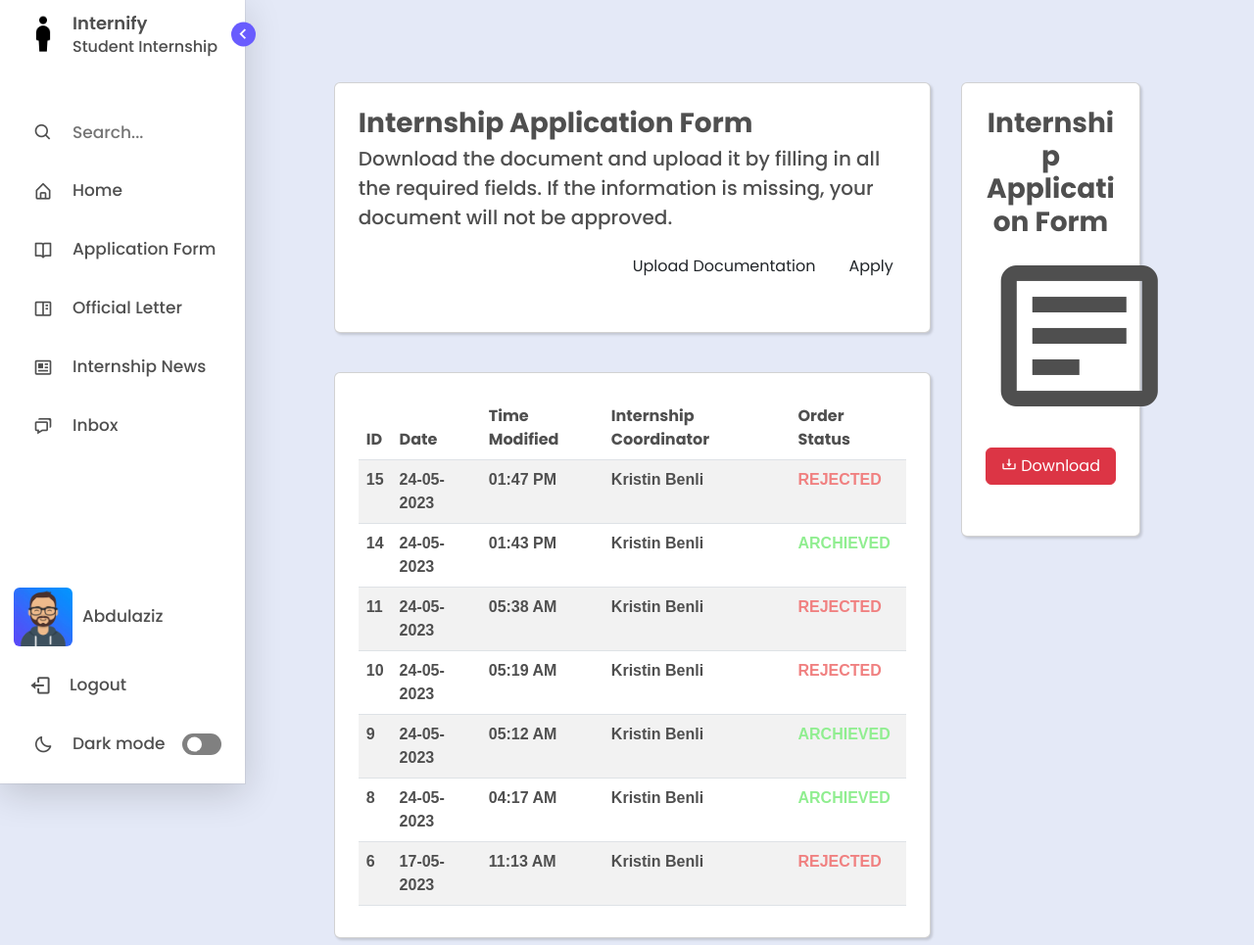
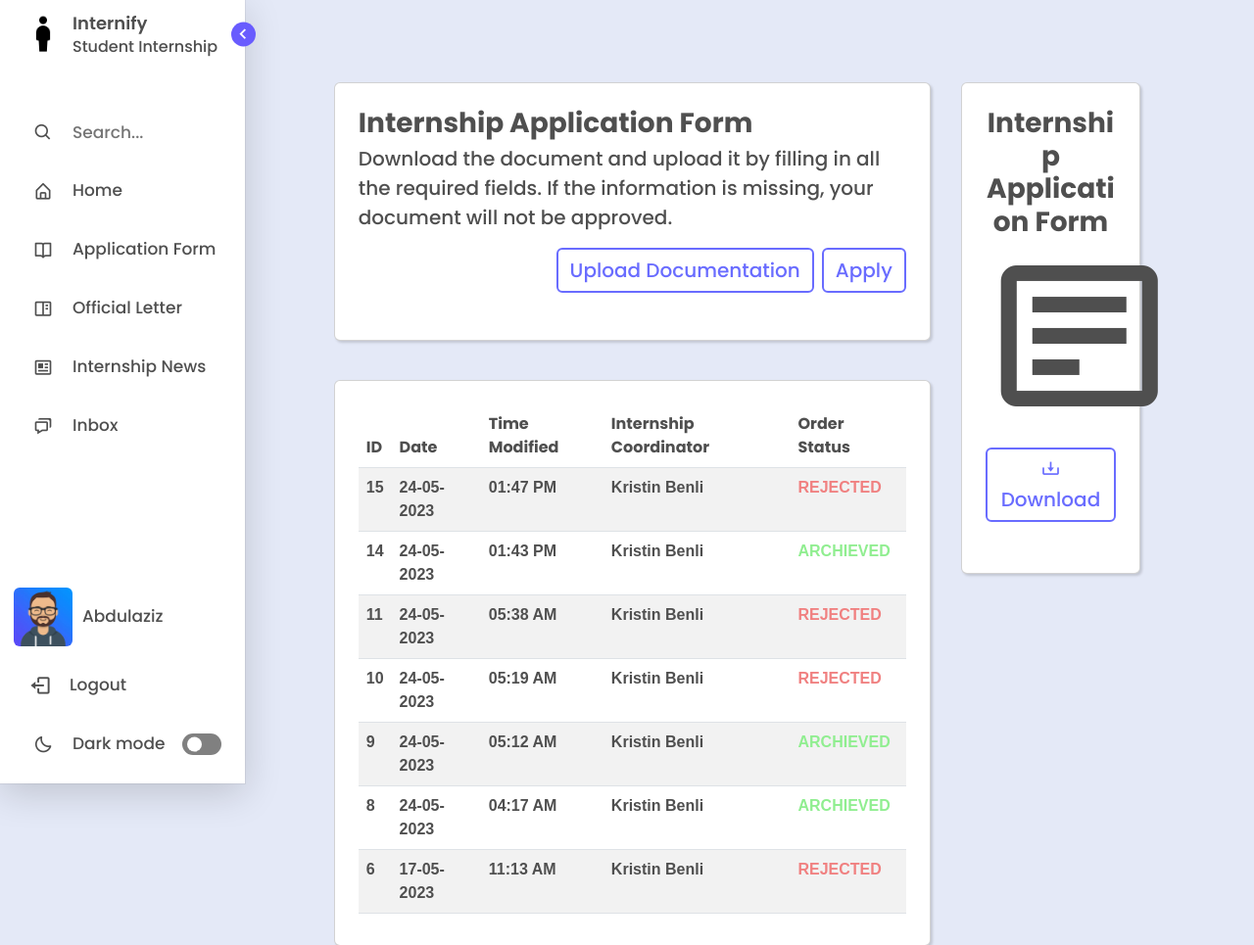
Before and after one commit to emirsakal/Internify, a Django app: page /application-form/ in a window 1280 px wide; the page is wider, and only the part inside the window is pictured. Shown: the top 965 px of that part at 98% size. Run offline with Django 4.2, Linux system fonts and the light colour scheme; a user stored in the database is signed in; data comes from the database, SQL or seed files in the repository; some libraries are stand-ins or nearby versions.

Commit message:
hover button changes

```diff
--- a/templates/student/internshipform.html
+++ b/templates/student/internshipform.html
@@ -36,11 +36,11 @@
                 <h3 class="fw-bolder mb-1 text">Internship Application Form</h3>
               </a>
               <p class="text lead">Download the document and upload it by filling in all the required fields. If the information is missing, your document will not be approved.</p>
-              <button type="submit" class="btn" style="float:right;">
+              <button type="submit" class="btn btn-outline-primary" style="float:right;">
                 <span class="d-none d-sm-block"> Apply</span>
               </button>
 
-                <label for="upload" class="btn me-2" tabindex="0" style="float:right;">
+                <label for="upload" class="btn btn-outline-primary me-2" tabindex="0" style="float:right;">
                   <span class="d-none d-sm-block">Upload Documentation</span>
                   <i class="bx bx-upload d-block d-sm-none"></i>
                   <input type="file" id="upload" class="account-file-input" required hidden name='internship_form' style="border: 2px solid var(--purple-text-color); background-color: var(--primary-color-light); font-size: 20px; float:right;" />
@@ -112,7 +112,7 @@
             <header class = "mb-2" style="text-align: center;">
               <a><h3 class="fw-bolder mb-1 text" >Internship Application Form</h3></a>
               <i class="bx bx-detail text" style="font-size: 12em;"></i>
-              <a href="/static/assets/internship-form.pdf" class="btn btn-danger" style="width:100%; margin-bottom:20px; margin-top:18px;"><i class="bx bx-download"></i><span> Download</span></a>
+              <a href="/static/assets/internship-form.pdf" class="btn btn-outline-primary" style="width:100%; margin-bottom:20px; margin-top:18px;"><i class="bx bx-download"></i><span> Download</span></a>
             </header>
           </div>
         </div>
```
